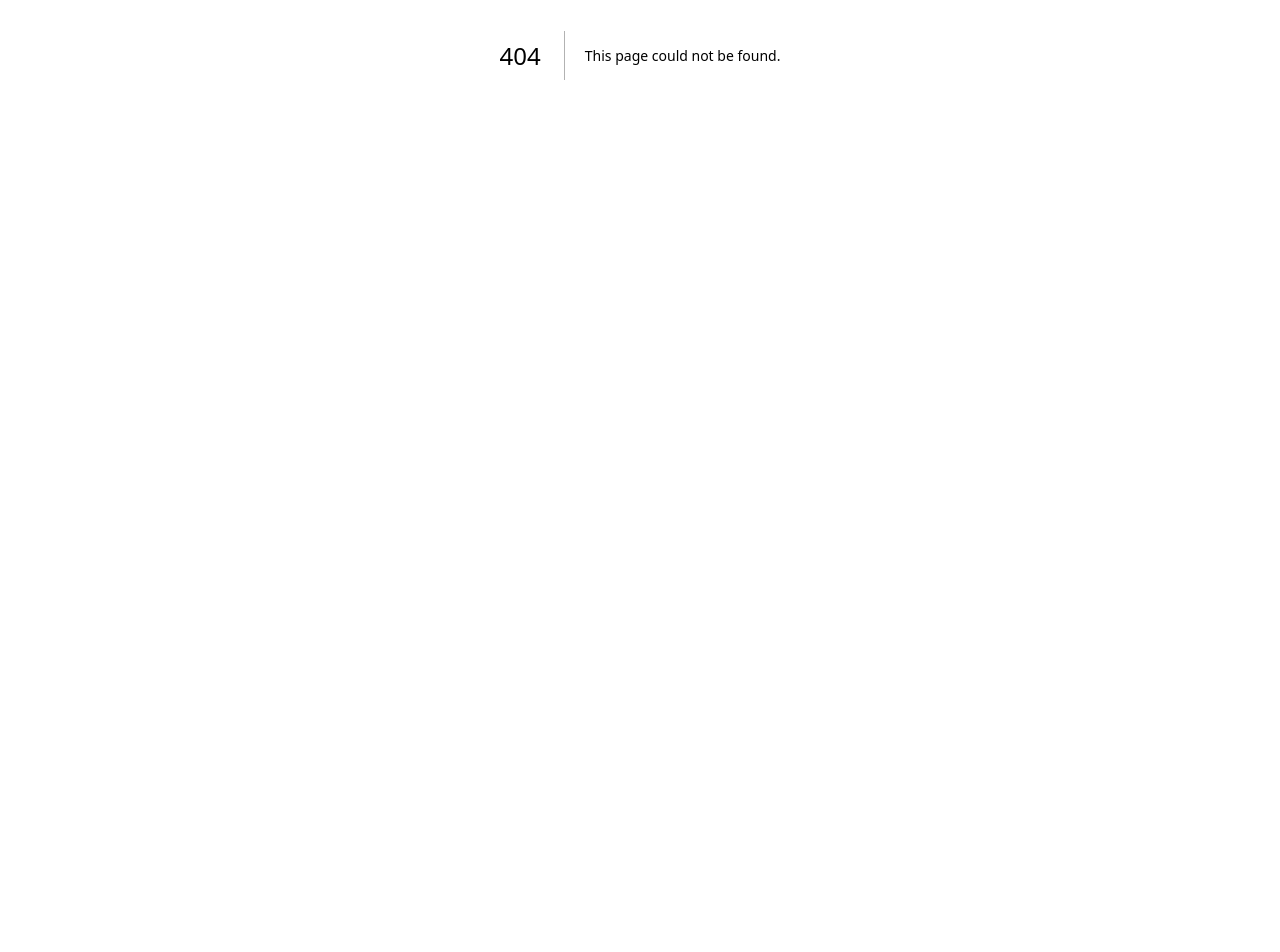
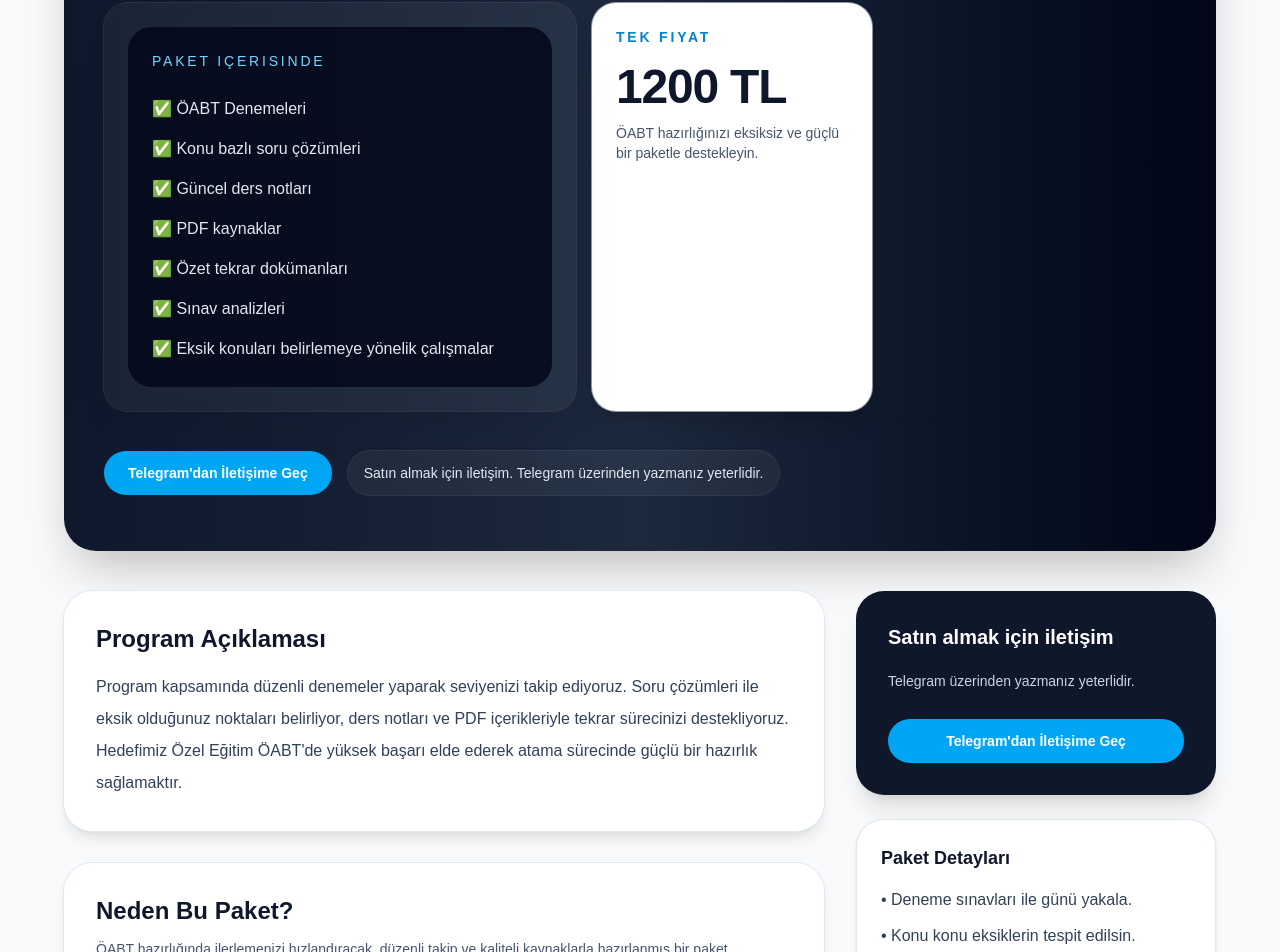
Before and after one commit to korkmazinsana-source/ags-siralama, a Next.js app: page /ags-2027-paketleri in a window 1280 px wide. Before the commit this address had no page. Shown: the part 345-1297 px from the top of the page. Before the commit the page ends 800 px from the top, so only its background shows below. Built offline with nearby package versions, Linux system fonts and the light colour scheme.

Commit message:
AGS 2027 paketleri sayfası eklendi

```diff
--- /dev/null
+++ b/app/ags-2027-paketleri/page.tsx
@@ -0,0 +1,135 @@
+import type { Metadata } from "next";
+
+export const metadata: Metadata = {
+  title: "AGS 2027 Özel Eğitim ÖABT Hazırlık Paketi",
+  description:
+    "2027 Özel Eğitim ÖABT hazırlık sürecinde ihtiyacınız olan tüm içerikler tek pakette.",
+};
+
+export default function Ags2027PaketleriPage() {
+  return (
+    <main className="min-h-screen bg-slate-50 px-4 py-8 sm:px-6 lg:px-8">
+      <div className="mx-auto max-w-6xl">
+        <section className="overflow-hidden rounded-[2rem] bg-gradient-to-r from-slate-900 via-slate-800 to-slate-950 px-6 py-14 text-white shadow-2xl sm:px-10">
+          <div className="max-w-3xl">
+            <p className="mb-4 inline-flex rounded-full bg-sky-500/20 px-4 py-2 text-sm font-semibold uppercase tracking-[0.2em] text-sky-200">
+              🚀 AGS 2027 Özel Eğitim ÖABT Hazırlık Paketi
+            </p>
+            <h1 className="mt-4 text-4xl font-semibold tracking-tight sm:text-5xl">
+              Atandıran Özel Eğitim ÖABT'yi fullemek hedefimiz!
+            </h1>
+            <p className="mt-6 max-w-2xl text-lg leading-8 text-slate-200">
+              2027 Özel Eğitim ÖABT hazırlık sürecinde ihtiyacınız olan tüm içerikler tek pakette.
+            </p>
+
+            <div className="mt-10 grid gap-4 sm:grid-cols-[minmax(0,1fr)_minmax(180px,280px)]">
+              <div className="space-y-4 rounded-3xl bg-white/5 p-6 shadow-[0_25px_50px_-40px_rgba(15,23,42,0.8)] ring-1 ring-white/10 backdrop-blur">
+                <div className="rounded-3xl bg-slate-950/80 p-6 text-slate-100 shadow-inner">
+                  <p className="text-sm uppercase tracking-[0.2em] text-sky-300">Paket içerisinde</p>
+                  <ul className="mt-6 space-y-3 text-base leading-7 text-slate-200">
+                    <li>✅ ÖABT Denemeleri</li>
+                    <li>✅ Konu bazlı soru çözümleri</li>
+                    <li>✅ Güncel ders notları</li>
+                    <li>✅ PDF kaynaklar</li>
+                    <li>✅ Özet tekrar dokümanları</li>
+                    <li>✅ Sınav analizleri</li>
+                    <li>✅ Eksik konuları belirlemeye yönelik çalışmalar</li>
+                  </ul>
+                </div>
+              </div>
+
+              <div className="rounded-3xl bg-white p-6 text-slate-950 shadow-xl ring-1 ring-slate-200/60">
+                <div className="text-sm font-semibold uppercase tracking-[0.2em] text-sky-600">
+                  Tek fiyat
+                </div>
+                <div className="mt-4 text-5xl font-bold tracking-tight text-slate-900">
+                  1200 TL
+                </div>
+                <p className="mt-3 text-sm text-slate-600">
+                  ÖABT hazırlığınızı eksiksiz ve güçlü bir paketle destekleyin.
+                </p>
+              </div>
+            </div>
+
+            <div className="mt-10 flex flex-col gap-4 sm:flex-row sm:items-center">
+              <a
+                href="https://t.me/ozelegitimm"
+                target="_blank"
+                rel="noopener noreferrer"
+                className="inline-flex items-center justify-center rounded-full bg-sky-500 px-6 py-3 text-sm font-semibold text-white transition hover:bg-sky-400"
+              >
+                Telegram'dan İletişime Geç
+              </a>
+              <div className="rounded-3xl bg-white/5 px-4 py-3 text-sm text-slate-200 ring-1 ring-white/10">
+                Satın almak için iletişim. Telegram üzerinden yazmanız yeterlidir.
+              </div>
+            </div>
+          </div>
+        </section>
+
+        <section className="mt-10 grid gap-8 lg:grid-cols-[minmax(0,1fr)_360px]">
+          <div className="space-y-8">
+            <div className="rounded-[1.75rem] bg-white p-8 shadow-lg ring-1 ring-slate-200">
+              <h2 className="text-2xl font-semibold text-slate-900">Program Açıklaması</h2>
+              <p className="mt-4 text-base leading-8 text-slate-700">
+                Program kapsamında düzenli denemeler yaparak seviyenizi takip ediyoruz. Soru çözümleri ile eksik olduğunuz noktaları belirliyor, ders notları ve PDF içerikleriyle tekrar sürecinizi destekliyoruz. Hedefimiz Özel Eğitim ÖABT'de yüksek başarı elde ederek atama sürecinde güçlü bir hazırlık sağlamaktır.
+              </p>
+            </div>
+
+            <div className="rounded-[1.75rem] bg-white p-8 shadow-lg ring-1 ring-slate-200">
+              <div className="flex items-center justify-between gap-4">
+                <div>
+                  <h2 className="text-2xl font-semibold text-slate-900">Neden Bu Paket?</h2>
+                  <p className="mt-3 text-sm text-slate-600">
+                    ÖABT hazırlığında ilerlemenizi hızlandıracak, düzenli takip ve kaliteli kaynaklarla hazırlanmış bir paket.
+                  </p>
+                </div>
+              </div>
+
+              <div className="mt-8 grid gap-4 sm:grid-cols-2">
+                {[
+                  "📌 Düzenli Deneme Takibi",
+                  "📌 Soru Çözüm Desteği",
+                  "📌 Güncel Ders Notları",
+                  "📌 PDF Kaynak Arşivi",
+                  "📌 Sınav Analizleri",
+                ].map((item) => (
+                  <div key={item} className="rounded-3xl border border-slate-200/80 bg-slate-50 p-5 shadow-sm">
+                    <p className="text-base font-semibold text-slate-900">{item}</p>
+                  </div>
+                ))}
+              </div>
+            </div>
+          </div>
+
+          <aside className="space-y-6">
+            <div className="rounded-[1.75rem] bg-slate-900 p-8 text-white shadow-xl ring-1 ring-white/10">
+              <h3 className="text-xl font-semibold">Satın almak için iletişim</h3>
+              <p className="mt-4 text-sm leading-7 text-slate-300">
+                Telegram üzerinden yazmanız yeterlidir.
+              </p>
+              <a
+                href="https://t.me/ozelegitimm"
+                target="_blank"
+                rel="noopener noreferrer"
+                className="mt-6 inline-flex w-full items-center justify-center rounded-full bg-sky-500 px-5 py-3 text-sm font-semibold text-white transition hover:bg-sky-400"
+              >
+                Telegram'dan İletişime Geç
+              </a>
+            </div>
+
+            <div className="rounded-[1.75rem] border border-slate-200 bg-white p-6 shadow-sm">
+              <h3 className="text-lg font-semibold text-slate-900">Paket Detayları</h3>
+              <ul className="mt-4 space-y-3 text-slate-700">
+                <li>• Deneme sınavları ile günü yakala.</li>
+                <li>• Konu konu eksiklerin tespit edilsin.</li>
+                <li>• Sınav analizleri ile başarı yol haritası çıkar.</li>
+                <li>• PDF ve özet dokümanlarla tekrar kolaylaşsın.</li>
+              </ul>
+            </div>
+          </aside>
+        </section>
+      </div>
+    </main>
+  );
+}
```
